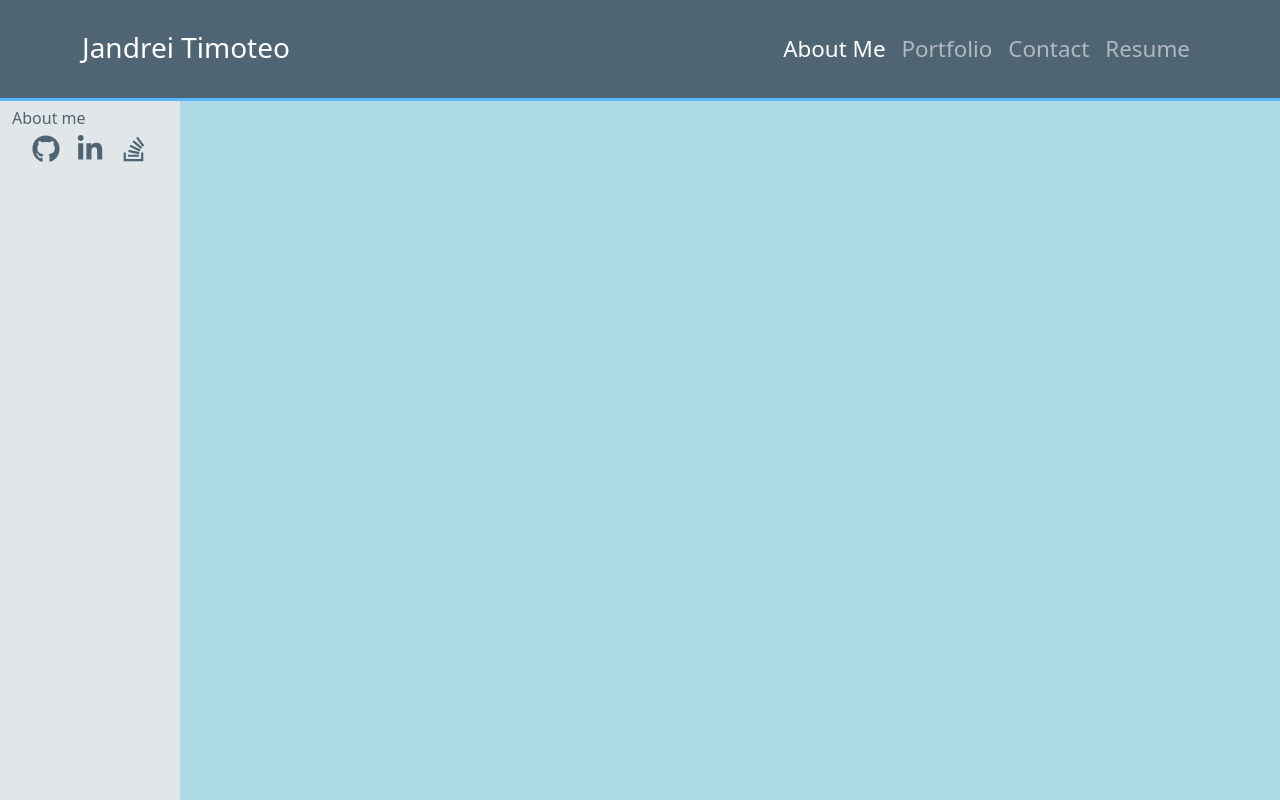
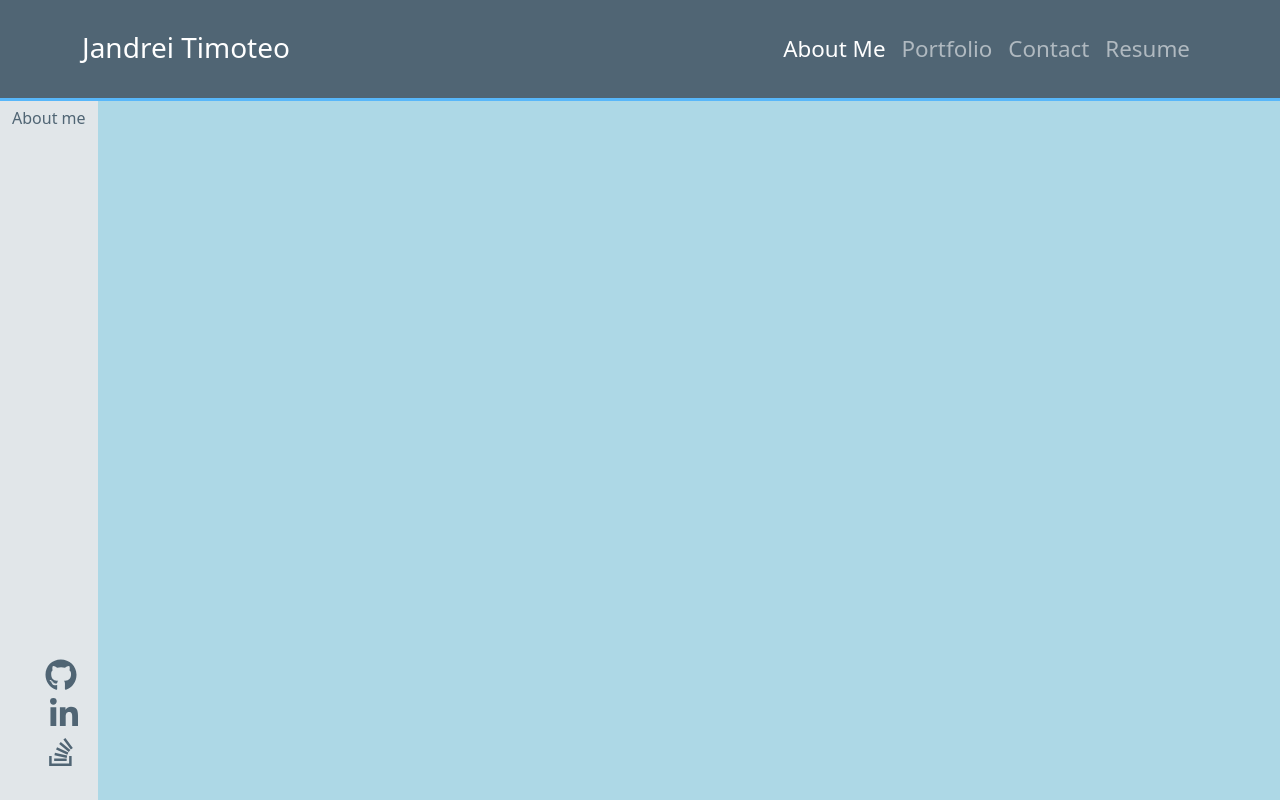
Before and after one commit to Jdrei01/react-portfolio, a React (Vite) app: page / in a window 1280 px wide. Built offline with nearby package versions, Linux system fonts and the light colour scheme.

Commit message:
Updated Footer.jsx and Added projectData with links

```diff
--- a/src/components/Footer.jsx
+++ b/src/components/Footer.jsx
@@ -2,26 +2,30 @@ import { Container } from 'react-bootstrap';
 import { Link } from 'react-router-dom';
 import { FaGithub, FaStackOverflow, FaLinkedinIn } from 'react-icons/fa';
 
+// Footer to display on every page.
 export default function Footer() {
   return (
     <footer>
-      <Container className="text-center">
+      <Container
+        className="position-absolute text-center"
+        style={{ bottom: '2rem' }}
+      >
         <Link
-          className="m-2 h3"
+          className="h2"
           to="https://github.com/Jdrei01"
           target="_blank"
         >
           <FaGithub />
         </Link>
         <Link
-          className="m-2 h3"
-          to="https://www.linkedin.com/"
+          className="m-4 h2"
+          to="https://www.linkedin.com/in/jdrei01/"
           target="_blank"
         >
           <FaLinkedinIn />
         </Link>
         <Link
-          className="m-2 h3"
+          className="h2"
           to=""
           target="_blank"
         >
```
Also changed, not shown: src/assets/data/projectsData.js (+26 -0 lines).
